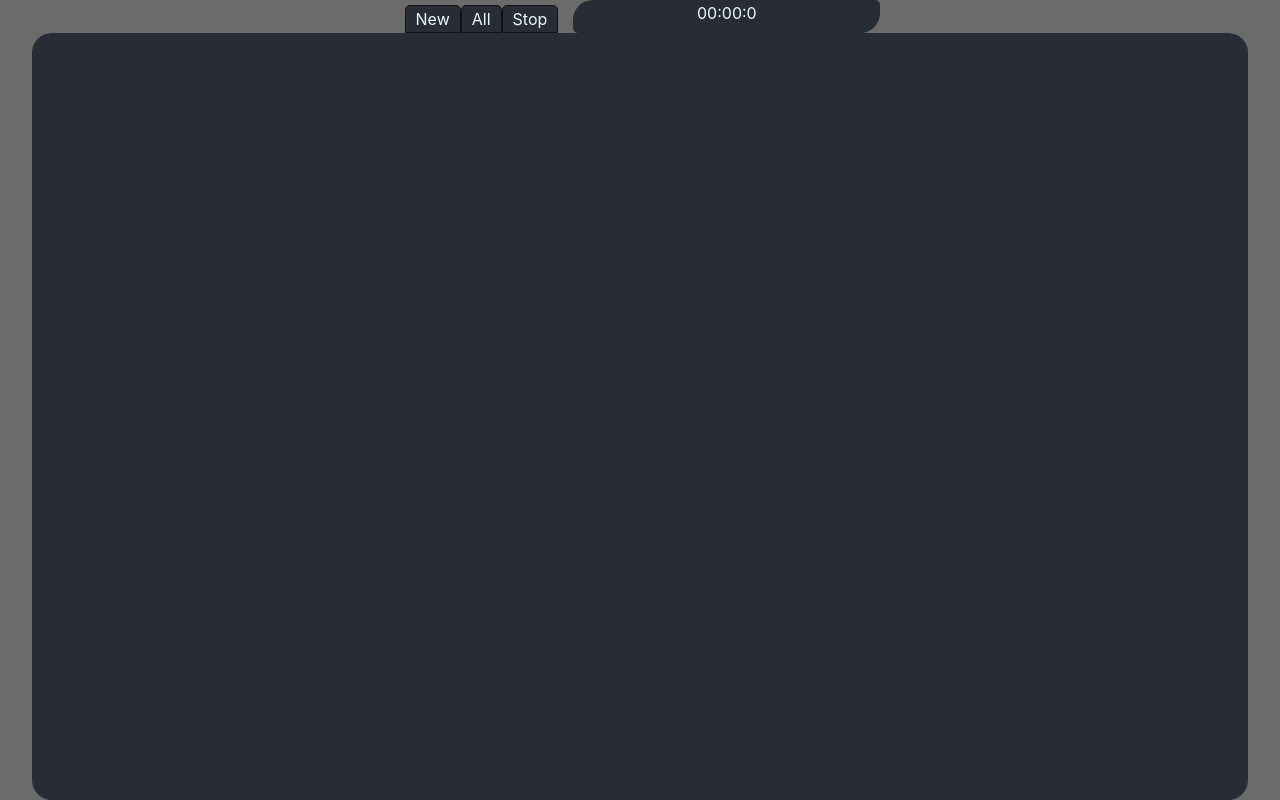
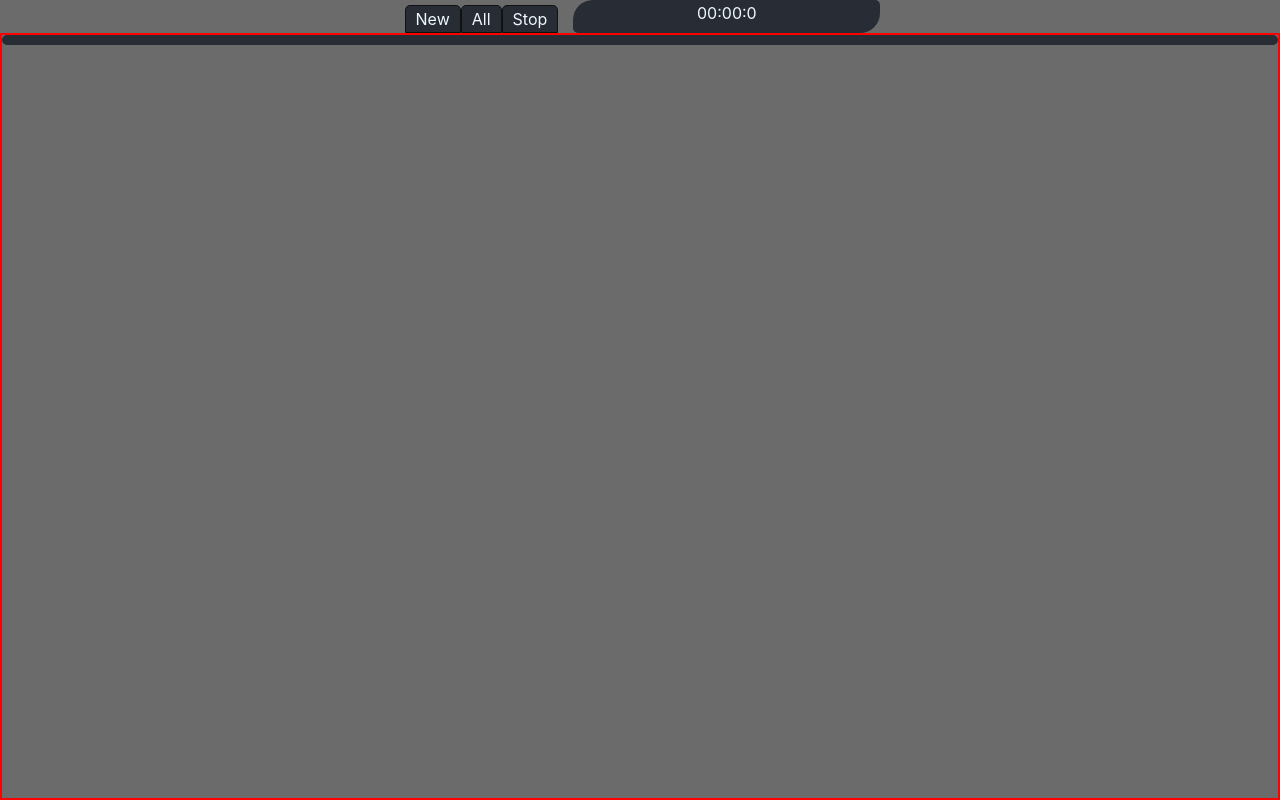
Before and after one commit to MAZDOROV/memorinar, a React (Create React App) app: page / in a window 1280 px wide. Built offline with nearby package versions, Linux system fonts and the light colour scheme.

Commit message:
memorinar Попытка выполнить выравнивание игового поля по вертикали. не удачная

```diff
--- a/src/Components/Grid.js
+++ b/src/Components/Grid.js
@@ -5,6 +5,7 @@ import { connect } from 'react-redux';
 const Grid = ({ gameBord }) => {
 
     return (
+        <div className='vertical-center'>
             <div className='board'>
                 {
                     gameBord.map ?
@@ -17,11 +18,11 @@ const Grid = ({ gameBord }) => {
                         : <></>
                 }
             </div>
+        </div>
     );
 }
 
 const mapStateToProps = state => {
-    console.log(state);
     return {
         gameBord: state.board
     }
--- a/src/Container/App.css
+++ b/src/Container/App.css
@@ -21,12 +21,6 @@
   justify-content: center;
 }
 
-.app-content {
-  /* border: 2px solid red; */
-  margin: 0 100px;
-  height: 100%;
-  width: 95%;
-}
 .menu {
   display: flex;
   flex-direction: row;
@@ -72,14 +66,24 @@
   object-fit: cover;
 }
 
+.app-content {
+  border: 2px solid red;
+  margin: 0 100px;
+  height: 100%;
+  width: 100%;
+}
+
+.vertical-center {
+  display: flex;
+  flex-direction: column;
+  justify-content: center;
+}
+
 .board {
   background-color: #282c34;
   border-radius: 20px;
-  justify-content: space-around;
+  padding: 5px ;
   width: 100%;
-  height: 100%;
-  align-content: center;
-  text-align: center;
 }
 
 .board-row {
```
Lines whose indentation alone changed are shown as unchanged.
